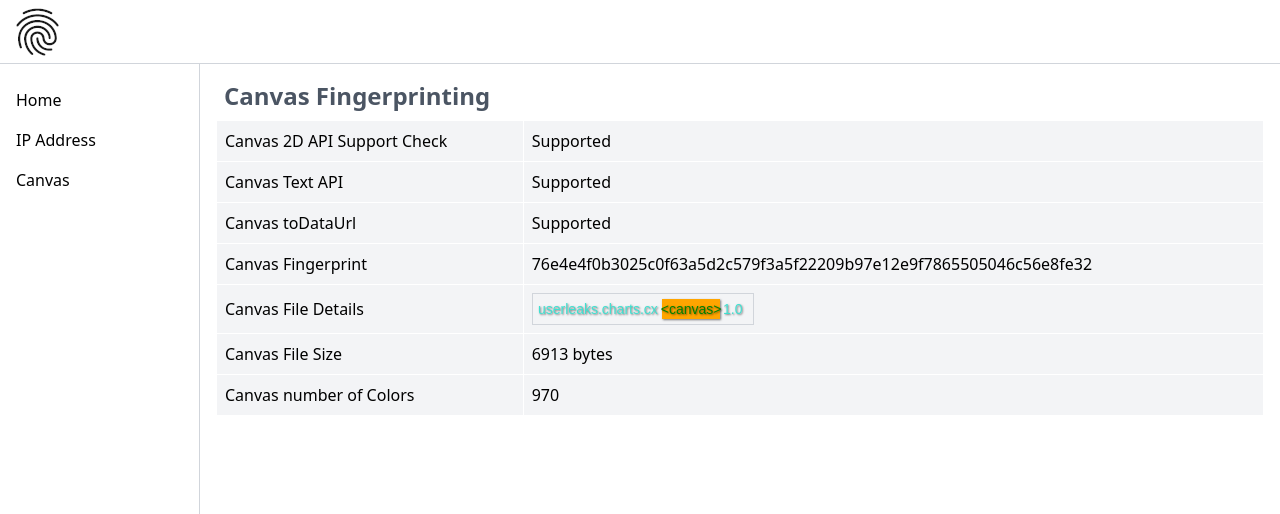
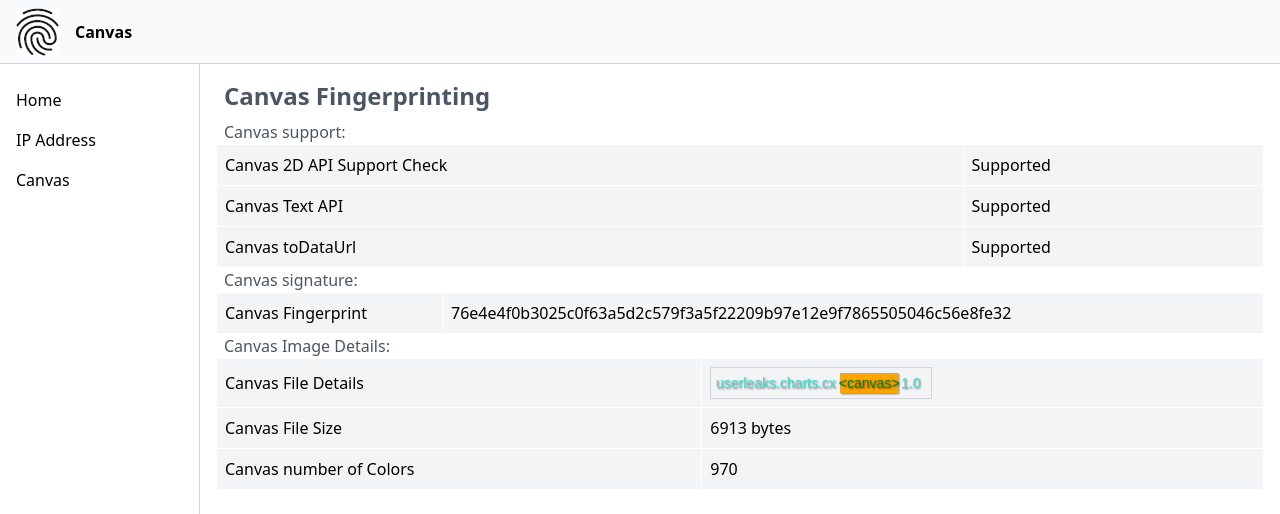
Before and after one commit to LukasTr1980/userleaks, a Next.js app in the folder frontend/: page /canvas in a window 1280 px wide. Shown: the top 514 px of the page. Built offline with nearby package versions, Linux system fonts and the light colour scheme.

Commit message:
- Added logo Userleaks. - Improved links for mobile usability. - Added current path display feature. - Redesigned layout for better user experience. - Added more traits on the IP address page.

```diff
--- a/frontend/app/canvas/page.tsx
+++ b/frontend/app/canvas/page.tsx
@@ -40,6 +40,7 @@ export default function Page() {
             <div className='grid  pb-2 px-2'>
                 <h4>Canvas Fingerprinting</h4>
             </div>
+            <div className='grid px-2'><span className='text-gray-600'>Canvas support:</span></div>
             <table className="table-auto">
                 <tbody>
                     <tr>
@@ -54,10 +55,20 @@ export default function Page() {
                         <td>Canvas toDataUrl</td>
                         <td>{toDataUrlSupported ? 'Supported' : 'Not Supported'}</td>
                     </tr>
+                </tbody>
+            </table>
+            <div className='grid px-2'><span className='text-gray-600'>Canvas signature:</span></div>
+            <table className='table-auto'>
+                <tbody>
                     <tr>
                         <td>Canvas Fingerprint</td>
                         <td className="break-all">{canvasSignature}</td>
                     </tr>
+                </tbody>
+            </table>
+            <div className='grid px-2'><span className='text-gray-600'>Canvas Image Details:</span></div>
+            <table className='table-auto'>
+                <tbody>
                     <tr>
                         <td>Canvas File Details</td>
                         <td>
--- /dev/null
+++ b/frontend/app/components/CurrentPath.tsx
@@ -0,0 +1,14 @@
+'use client';
+
+import { usePathname } from "next/navigation";
+import { navLinks } from "./Navlinks";
+
+export default function CurrentPath() {
+    const pathname = usePathname();
+    const currentLink = navLinks.find(link => link.href === pathname);
+    const currentPathName = currentLink ? currentLink.label : 'Unkown Page';
+
+    return (
+        <h5>{currentPathName}</h5>
+    )
+}
--- a/frontend/app/components/Navlinks.tsx
+++ b/frontend/app/components/Navlinks.tsx
@@ -1,19 +1,23 @@
 import Link from "next/link";
 import { NavLinksProps } from "./Navlinks.types";
 
-export default function NavLinks({ closeSidebar } : NavLinksProps) {
+export const navLinks = [
+  { href: '/', label: 'Home' },
+  { href: '/ipaddress', label: 'IP Address' },
+  { href: '/canvas', label: 'Canvas' }
+];
+
+export default function NavLinks({ closeSidebar }: NavLinksProps) {
   return (
     <>
       <ul>
-        <li>
-          <Link onClick={closeSidebar} className="menu-link" href="/">Home</Link>
-        </li>
-        <li>
-          <Link onClick={closeSidebar} className="menu-link" href="/ipaddress">IP Address</Link>
-        </li>
-        <li>
-          <Link onClick={closeSidebar} className="menu-link" href="/canvas">Canvas</Link>
-        </li>
+        {navLinks.map((link) => (
+          <li key={link.href}>
+            <Link onClick={closeSidebar} className="menu-link" href={link.href}>
+              {link.label}
+            </Link>
+          </li>
+        ))}
       </ul>
     </>
   );
--- a/frontend/app/globals.css
+++ b/frontend/app/globals.css
@@ -24,8 +24,16 @@ h4 {
     @apply text-2xl font-bold text-gray-600;
 }
 
+h5 {
+    @apply font-bold;
+}
+
 table {
     @apply text-left border-collapse min-w-full;
+}
+
+.table-border {
+    @apply border border-gray-300;
 }
 
 td {
--- a/frontend/app/ipaddress/get-ip/route.ts
+++ b/frontend/app/ipaddress/get-ip/route.ts
@@ -54,6 +54,8 @@ export async function GET(request: NextRequest) {
         postal: geoResponse.postal?.code || null,
         connectionType: geoResponse.traits?.connectionType || null,
         domain: geoResponse.traits?.domain || null,
+        isp: geoResponse.traits?.isp || null,
+        network: geoResponse.traits?.network || null,
       };
     } catch (error) {
       logger.error('MaxMind GeoIP lookup failed:', error);
--- a/frontend/app/ipaddress/page.tsx
+++ b/frontend/app/ipaddress/page.tsx
@@ -37,6 +37,11 @@ export default function Page() {
                         <td>Hostname</td>
                         <td className="break-all">{ipaddress?.clienthostname || 'Not available'}</td>
                     </tr>
+                </tbody>
+            </table>
+            <div className='grid px-2'><span className='text-gray-600'>IP Address Location:</span></div>
+            <table className="table-auto">
+                <tbody>
                     <tr>
                         <td>City</td>
                         <td>{ipaddress.geoip?.city?.en || 'Not available'}</td>
@@ -50,12 +55,12 @@ export default function Page() {
                         <td>{ipaddress.geoip?.country || 'Not available'}</td>
                     </tr>
                     <tr>
-                        <td>Latitude</td>
-                        <td>{ipaddress.geoip?.locationLatitude || 'Not available'}</td>
-                    </tr>
-                    <tr>
-                        <td>Longitude</td>
-                        <td>{ipaddress.geoip?.locationLongitude || 'Not available'}</td>
+                        <td>Location (Lat, Long)</td>
+                        <td>
+                            {ipaddress.geoip?.locationLatitude && ipaddress.geoip?.locationLongitude
+                                ? `${ipaddress.geoip.locationLatitude}, ${ipaddress.geoip.locationLongitude}`
+                                : 'Not available'}
+                        </td>
                     </tr>
                     <tr>
                         <td>AccuracyRadius</td>
@@ -69,9 +74,22 @@ export default function Page() {
                         <td>Postal</td>
                         <td>{ipaddress.geoip?.postal || 'Not available'}</td>
                     </tr>
+                </tbody>
+            </table>
+            <div className='grid px-2'><span className='text-gray-600'>Traits:</span></div>
+            <table className="table-auto">
+                <tbody>
+                    <tr>
+                        <td>Internet Service Provider</td>
+                        <td>{ipaddress.geoip?.isp || 'Not available'}</td>
+                    </tr>
                     <tr>
                         <td>Connection Type</td>
                         <td>{typeof ipaddress.geoip?.connectionType === 'object' ? ipaddress.geoip.connectionType?.type : ipaddress.geoip?.connectionType || 'Not available'}</td>
+                    </tr>
+                    <tr>
+                        <td>Network</td>
+                        <td>{ipaddress.geoip?.network || 'Not available'}</td>
                     </tr>
                     <tr>
                         <td>Domain</td>
--- a/frontend/app/layout.tsx
+++ b/frontend/app/layout.tsx
@@ -4,6 +4,7 @@ import Sidebar from './components/Sidebar';
 import NavLinks from './components/Navlinks';
 import logoSmallImage from './image/logo-43x48.webp';
 import Image from 'next/image';
+import CurrentPath from './components/CurrentPath';
 
 export const metadata: Metadata = {
   title: 'Userleaks',
@@ -27,18 +28,23 @@ export default function RootLayout({
     <html lang="en">
       <body>
         <div className="grid grid-rows-[auto_1fr] h-screen min-w-full relative">
-          <div className="w-full h-16 flex items-center justify-center relative border-b border-gray-300">
+          <div className="w-full h-16 flex items-center justify-between relative border-b border-gray-300 bg-gray-50">
+            <div className='flex items-center sm:space-x-4'>
               <Sidebar />
               <Image
                 src={logoSmallImage}
                 alt='Userleaks logo'
-              className='hidden sm:block left-4 absolute'
+                className='hidden sm:block'
                 width={43}
                 height={48}
               />
+              <div className='hidden sm:block'>
+                <CurrentPath />
               </div>
+            </div>
+          </div>
+
           <div className="grid grid-cols-1 sm:grid-cols-[200px_1fr]">
-            {/* Sidebar */}
             <div className="hidden sm:block border-r border-gray-300 pt-4">
               <NavLinks />
             </div>
--- a/frontend/app/store/ipaddressStore.tsx
+++ b/frontend/app/store/ipaddressStore.tsx
@@ -25,6 +25,8 @@ export const useIpaddressStore = create<IpaddressState>((set) => ({
             postal: data.geoip?.postal || null,
             connectionType: data.geoip?.connectionType || null,
             domain: data.geoip?.domain || null,
+            isp: data.geoip?.isp || null,
+            network: data.geoip?.network || null,
           },
         },
       });
--- a/frontend/app/store/ipaddressStore.types.ts
+++ b/frontend/app/store/ipaddressStore.types.ts
@@ -9,6 +9,8 @@ export interface GeoIpData {
     postal: string | null,
     connectionType: { type: string } | null,
     domain: string | null,
+    isp: string | null,
+    network: string | null,
 }
 
 export interface IpaddressState {
```
Also changed, not shown: 1 other file (tests, documents, lock files or other folders). Lines whose indentation alone changed are shown as unchanged.
